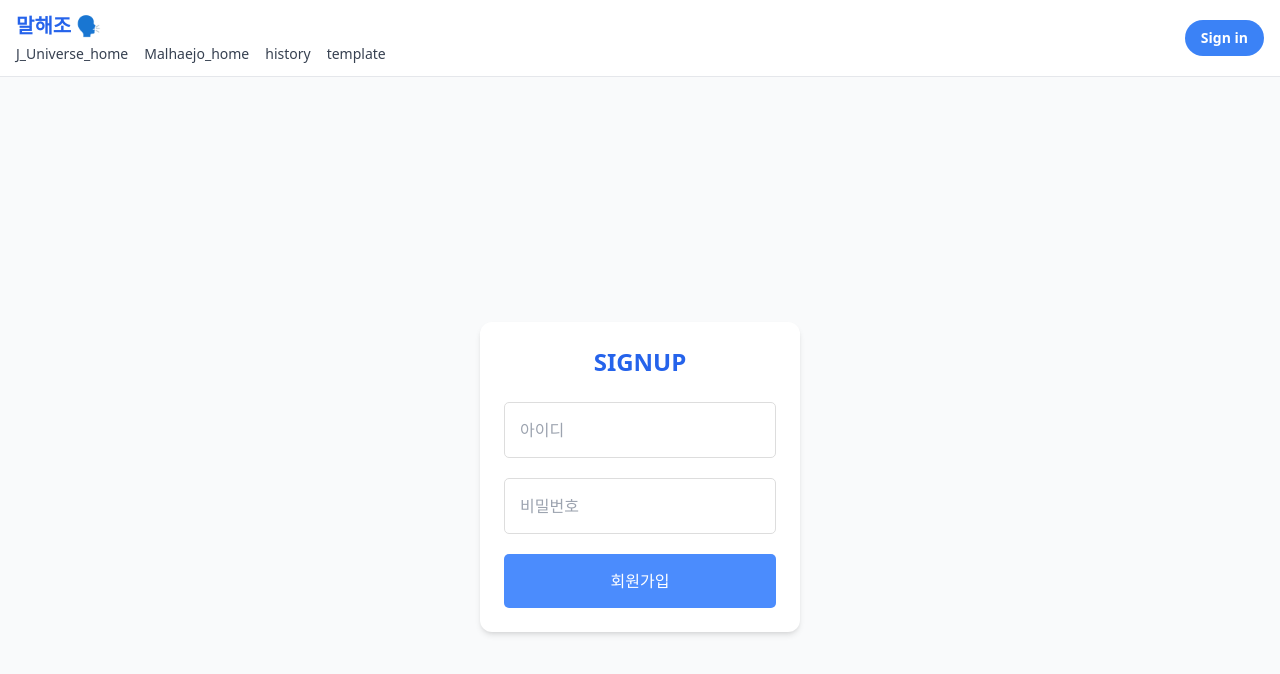
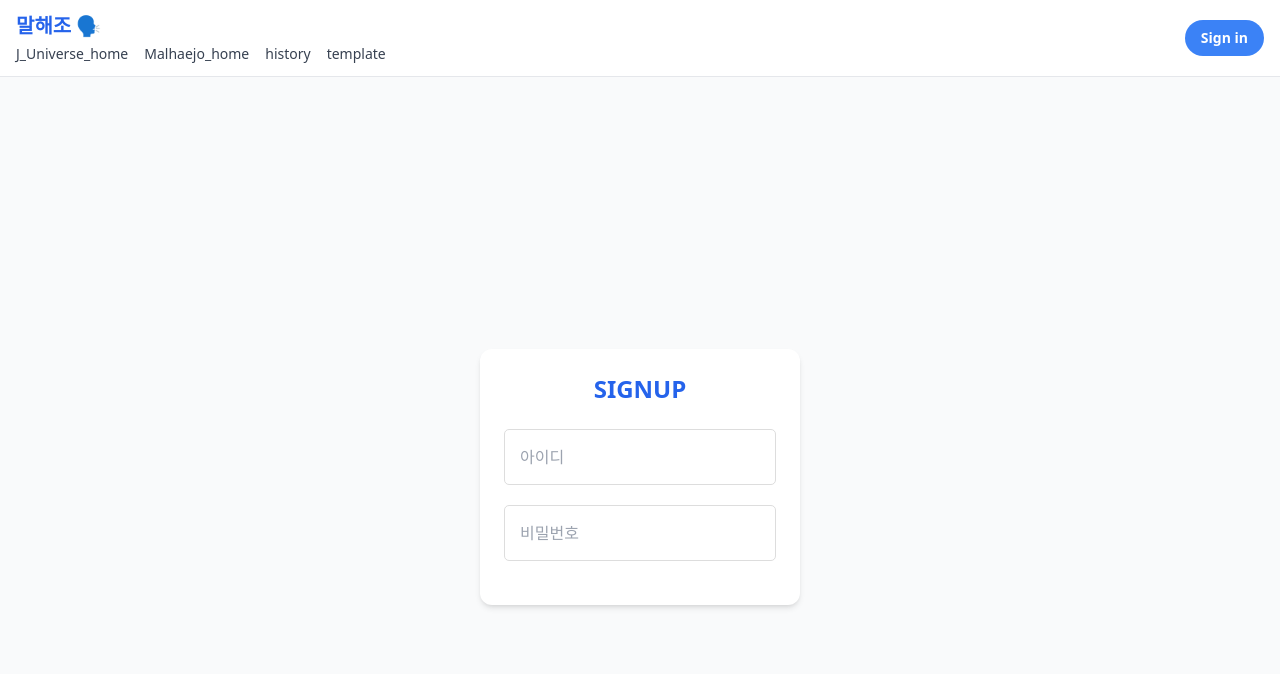
Before and after one commit to Limjaewoo-kor/j_universe, a React (Create React App) app in the folder frontend/: page /signup in a window 1280 px wide. Shown: the top 674 px of the page. Built offline with nearby package versions, Linux system fonts and the light colour scheme; no server answers.

Commit message:
1. 회원 가입 버튼 임시 제거

```diff
--- a/frontend/src/components/Signup.js
+++ b/frontend/src/components/Signup.js
@@ -36,7 +36,7 @@ const Signup = () => {
           onChange={(e) => setPassword(e.target.value)}
         />
       </div>
-      <button type="submit" className="login-button">회원가입</button>
+      {/*<button type="submit" className="login-button">회원가입</button>*/}
     </form>
   );
 };
--- a/frontend/src/pages/LoginPage.js
+++ b/frontend/src/pages/LoginPage.js
@@ -80,7 +80,7 @@ const LoginPage = () => {
             </button>
           </form>
           <div className="text-center mt-3 text-sm">
-            <Link to="/signup" className="text-blue-500 hover:underline">회원가입</Link>
+            {/*<Link to="/signup" className="text-blue-500 hover:underline">회원가입</Link>*/}
             {/* <a href="/forgot-password">ID/PW 찾기</a> | <a href="/signup">회원가입</a> */}
           </div>
         </div>
```
